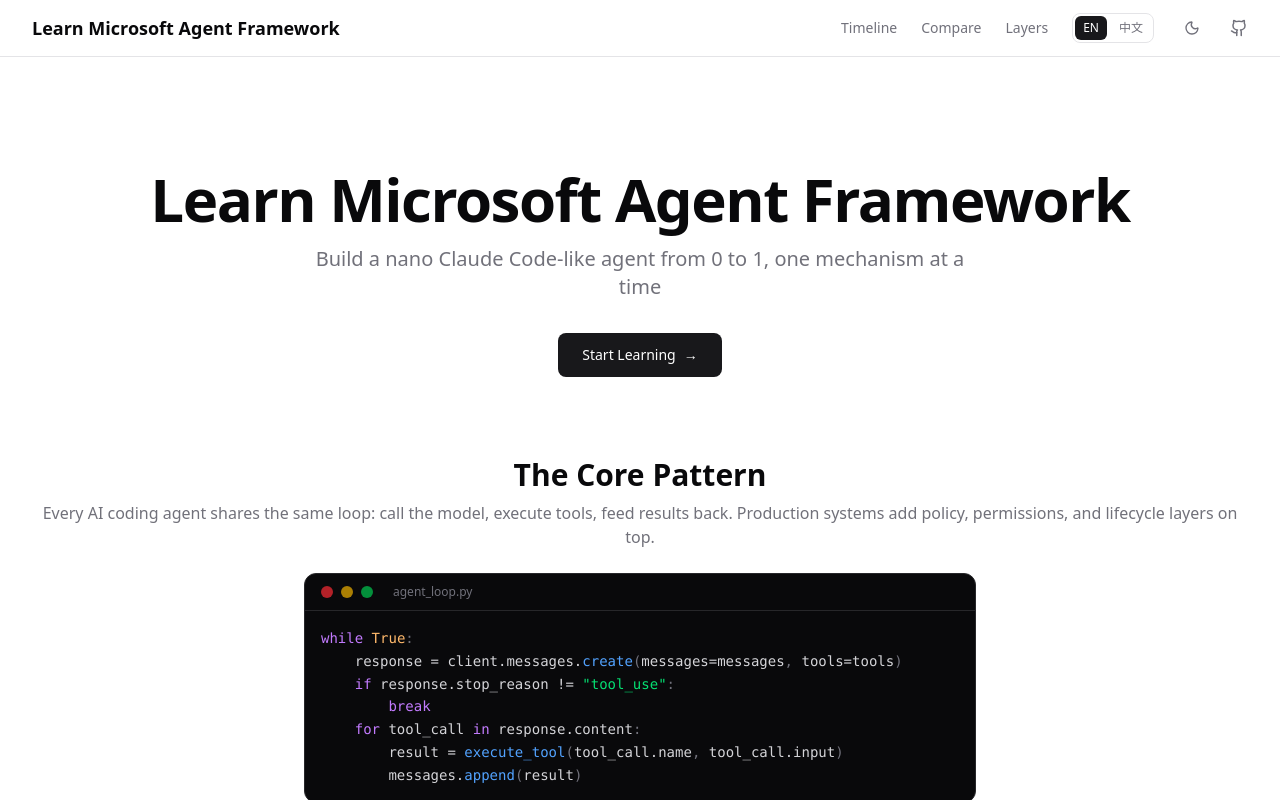
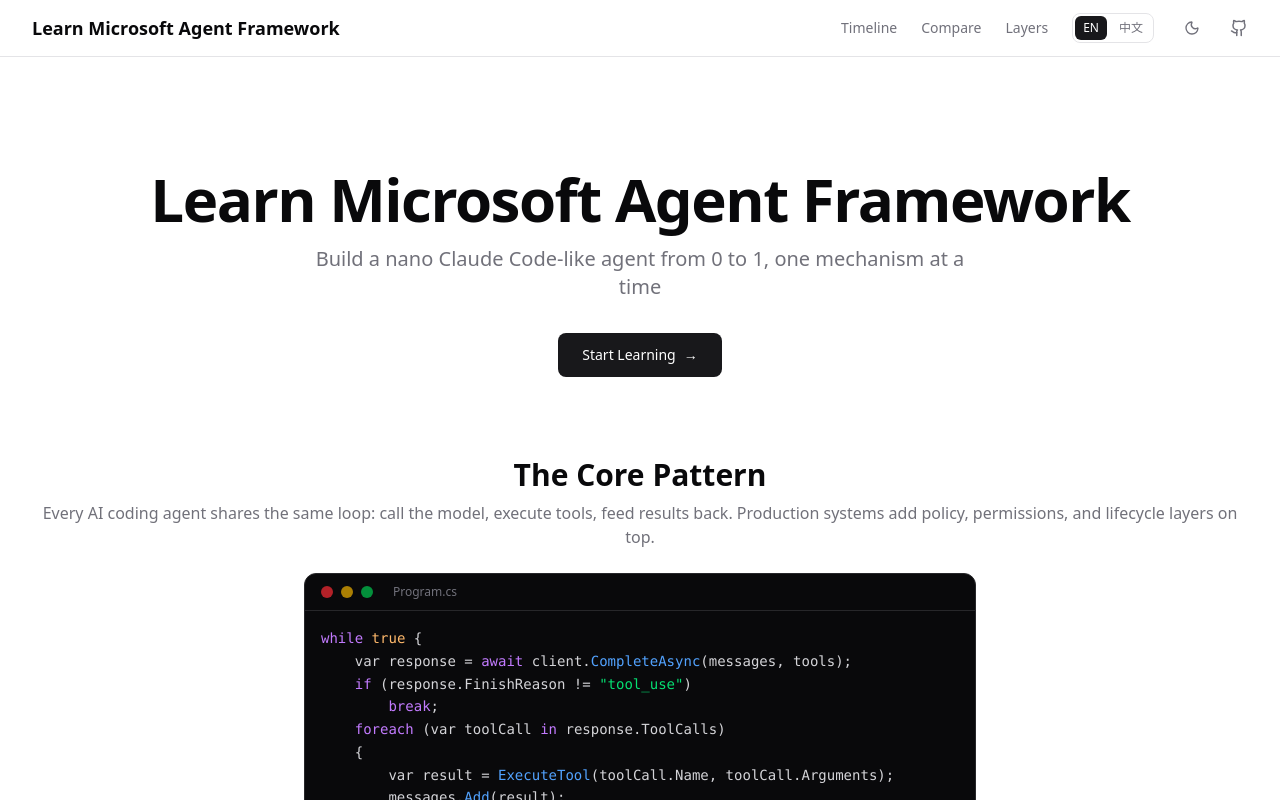
Before and after one commit to yanziyang/learn-Microsoft-Agent-Framework, a Next.js app in the folder web/: page /en in a window 1280 px wide. Shown: the top 800 px of the page. Built offline with nearby package versions, Linux system fonts and the light colour scheme.

Commit message:
refactor: replace Python agent_loop.py snippet with C# in landing page

```diff
--- a/web/src/app/[locale]/page.tsx
+++ b/web/src/app/[locale]/page.tsx
@@ -75,51 +75,47 @@
             <span className="h-3 w-3 rounded-full bg-red-500/70" />
             <span className="h-3 w-3 rounded-full bg-yellow-500/70" />
             <span className="h-3 w-3 rounded-full bg-green-500/70" />
-            <span className="ml-3 text-xs text-zinc-500">agent_loop.py</span>
+            <span className="ml-3 text-xs text-zinc-500">Program.cs</span>
           </div>
           <pre className="overflow-x-auto p-4 text-sm leading-relaxed">
             <code>
               <span className="text-purple-400">while</span>
               <span className="text-zinc-300"> </span>
-              <span className="text-orange-300">True</span>
-              <span className="text-zinc-500">:</span>
+              <span className="text-orange-300">true</span>
+              <span className="text-zinc-300">{" {"}</span>
               {"\n"}
-              <span className="text-zinc-300">{"    "}response = client.messages.</span>
-              <span className="text-blue-400">create</span>
-              <span className="text-zinc-500">(</span>
-              <span className="text-zinc-300">messages=</span>
-              <span className="text-zinc-300">messages</span>
-              <span className="text-zinc-500">,</span>
-              <span className="text-zinc-300"> tools=</span>
-              <span className="text-zinc-300">tools</span>
-              <span className="text-zinc-500">)</span>
+              <span className="text-zinc-300">{"    "}var response = </span>
+              <span className="text-purple-400">await</span>
+              <span className="text-zinc-300"> client.</span>
+              <span className="text-blue-400">CompleteAsync</span>
+              <span className="text-zinc-300">(messages, tools);</span>
               {"\n"}
               <span className="text-purple-400">{"    "}if</span>
-              <span className="text-zinc-300"> response.stop_reason != </span>
+              <span className="text-zinc-300"> (response.FinishReason != </span>
               <span className="text-green-400">&quot;tool_use&quot;</span>
-              <span className="text-zinc-500">:</span>
+              <span className="text-zinc-300">)</span>
               {"\n"}
               <span className="text-purple-400">{"        "}break</span>
+              <span className="text-zinc-300">;</span>
               {"\n"}
-              <span className="text-purple-400">{"    "}for</span>
-              <span className="text-zinc-300"> tool_call </span>
+              <span className="text-purple-400">{"    "}foreach</span>
+              <span className="text-zinc-300"> (var toolCall </span>
               <span className="text-purple-400">in</span>
-              <span className="text-zinc-300"> response.content</span>
-              <span className="text-zinc-500">:</span>
+              <span className="text-zinc-300"> response.ToolCalls)</span>
               {"\n"}
-              <span className="text-zinc-300">{"        "}result = </span>
-              <span className="text-blue-400">execute_tool</span>
-              <span className="text-zinc-500">(</span>
-              <span className="text-zinc-300">tool_call.name</span>
-              <span className="text-zinc-500">,</span>
-              <span className="text-zinc-300"> tool_call.input</span>
-              <span className="text-zinc-500">)</span>
+              <span className="text-zinc-300">{"    "}{"{"}</span>
+              {"\n"}
+              <span className="text-zinc-300">{"        "}var result = </span>
+              <span className="text-blue-400">ExecuteTool</span>
+              <span className="text-zinc-300">(toolCall.Name, toolCall.Arguments);</span>
               {"\n"}
               <span className="text-zinc-300">{"        "}messages.</span>
-              <span className="text-blue-400">append</span>
-              <span className="text-zinc-500">(</span>
-              <span className="text-zinc-300">result</span>
-              <span className="text-zinc-500">)</span>
+              <span className="text-blue-400">Add</span>
+              <span className="text-zinc-300">(result);</span>
+              {"\n"}
+              <span className="text-zinc-300">{"    "}{"}"}</span>
+              {"\n"}
+              <span className="text-zinc-300">{"}"}</span>
             </code>
           </pre>
         </div>
```
